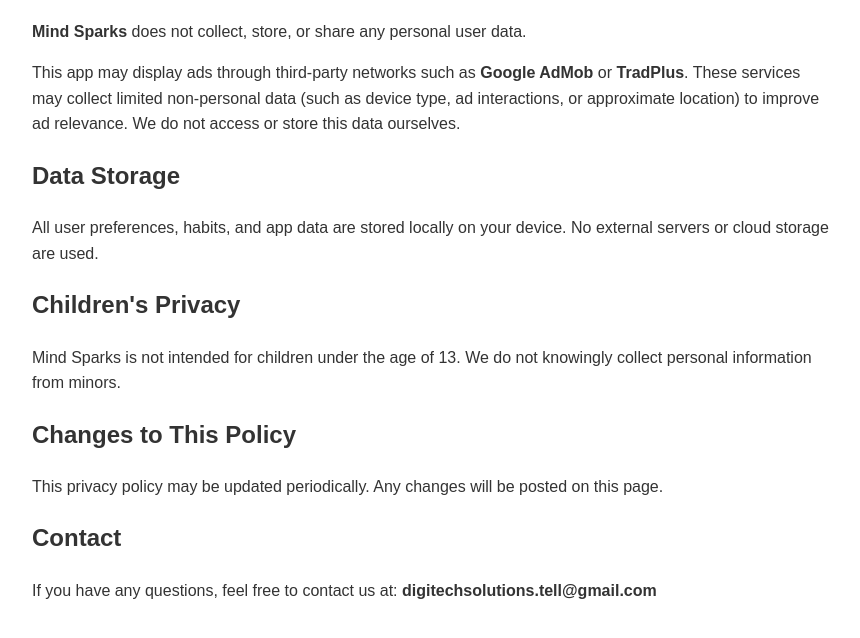
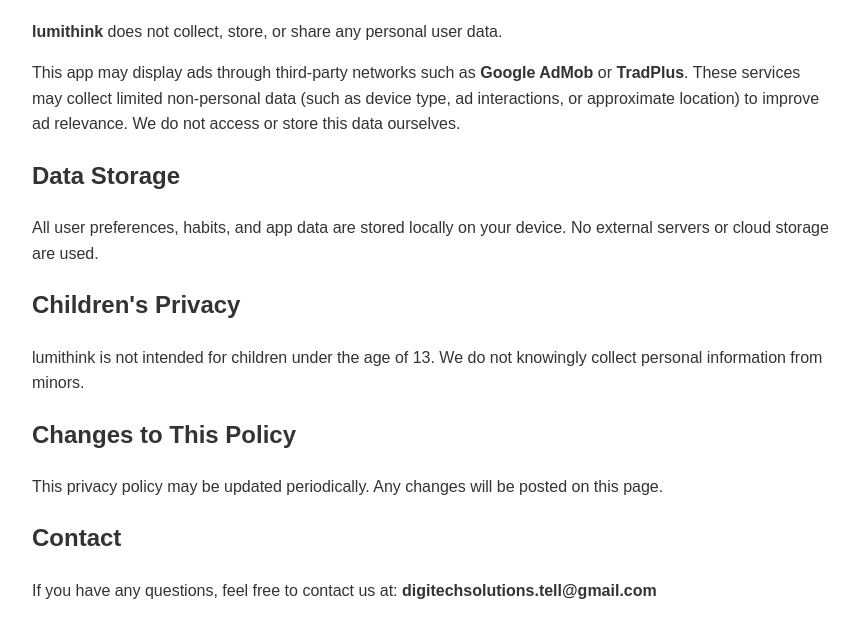
Before and after one commit to AbdullahNaheed/brain_rings_pp, a plain HTML site: page index.html in a window 1280 px wide. Shown: the part 94-732 px from the top of the page, without its empty margins (208-1068 px from the left). Drawn offline with Linux system fonts and the light colour scheme.

Commit message:
Update index.html

```diff
--- a/index.html
+++ b/index.html
@@ -3,7 +3,7 @@
 <head>
   <meta charset="UTF-8" />
   <meta name="viewport" content="width=device-width, initial-scale=1" />
-  <title>Privacy Policy - Mind Sparks</title>
+  <title>Privacy Policy - lumithink</title>
   <style>
     body {
       font-family: Arial, sans-serif;
@@ -27,7 +27,7 @@
 
   <h1>Privacy Policy</h1>
 
-  <p><strong>Mind Sparks</strong> does not collect, store, or share any personal user data.</p>
+  <p><strong>lumithink</strong> does not collect, store, or share any personal user data.</p>
 
   <p>This app may display ads through third-party networks such as <strong>Google AdMob</strong> or <strong>TradPlus</strong>. These services may collect limited non-personal data (such as device type, ad interactions, or approximate location) to improve ad relevance. We do not access or store this data ourselves.</p>
 
@@ -35,7 +35,7 @@
   <p>All user preferences, habits, and app data are stored locally on your device. No external servers or cloud storage are used.</p>
 
   <h2>Children's Privacy</h2>
-  <p>Mind Sparks is not intended for children under the age of 13. We do not knowingly collect personal information from minors.</p>
+  <p>lumithink is not intended for children under the age of 13. We do not knowingly collect personal information from minors.</p>
 
   <h2>Changes to This Policy</h2>
   <p>This privacy policy may be updated periodically. Any changes will be posted on this page.</p>
```
